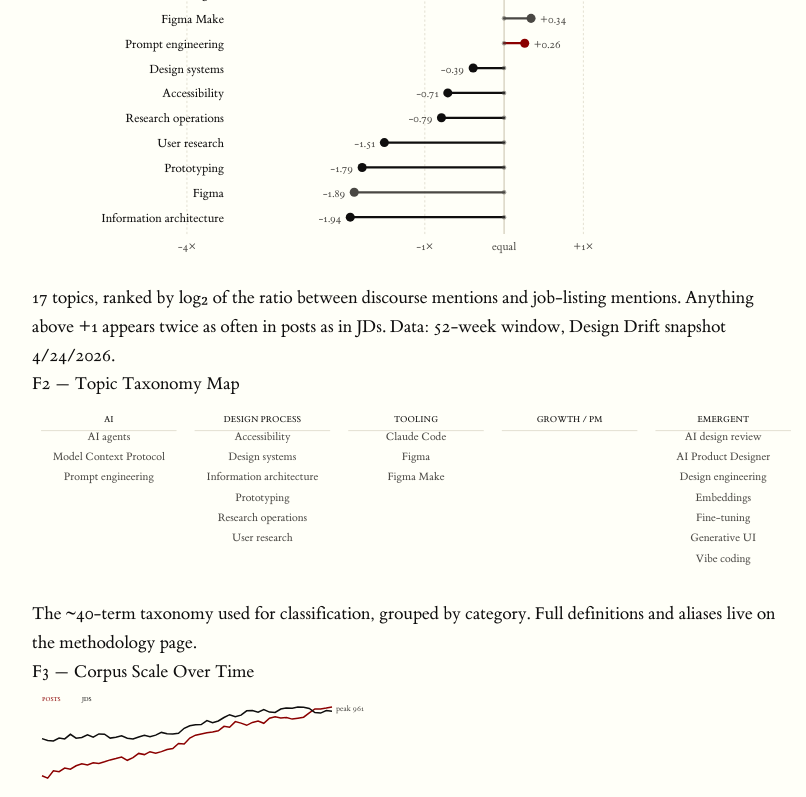
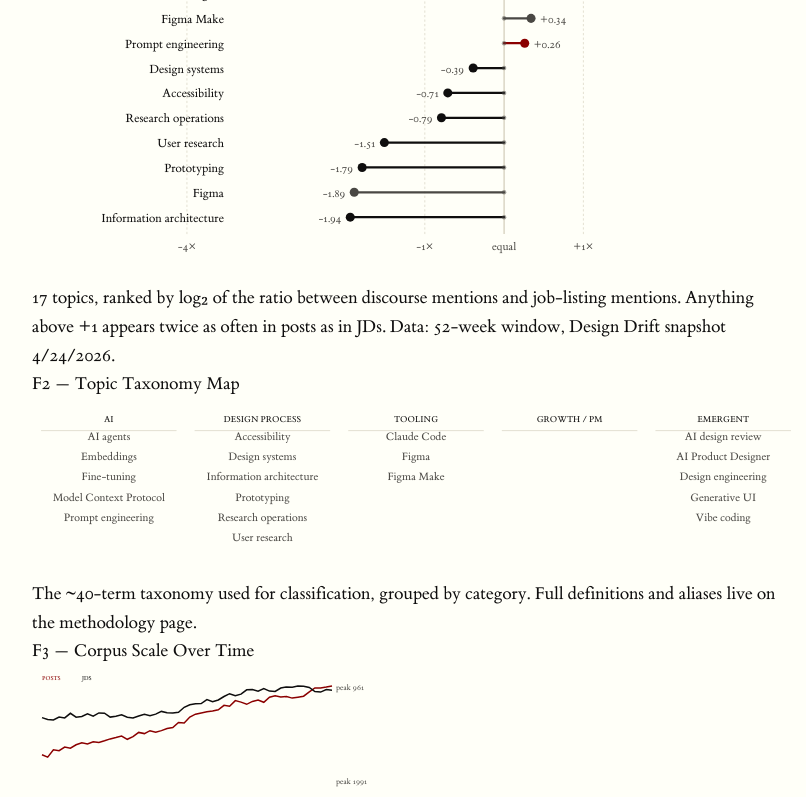
Before and after one commit to btighe428/briantighe-design-v2, a Next.js app: page /dev/figures/discourse-vs-hiring in a window 1280 px wide. Shown: the part 386-1183 px from the top of the page, without its empty margins (224-1030 px from the left). Built offline with nearby package versions, Linux system fonts and the light colour scheme.

Commit message:
fix(figures): read category directly from rows and excluded in taxonomy map

```diff
--- a/components/figures/discourse-vs-hiring/topic-taxonomy-map.tsx
+++ b/components/figures/discourse-vs-hiring/topic-taxonomy-map.tsx
@@ -14,14 +14,7 @@ const ROW_H = 18;
 const HEADER_H = 36;
 
 export function TopicTaxonomyMap({ data }: { data: GapReport }) {
-  const all = [
-    ...data.rows,
-    ...data.excluded.map((e) => ({
-      slug: e.slug,
-      label: e.label,
-      category: categoryFor(e.slug, data),
-    })),
-  ];
+  const all = [...data.rows, ...data.excluded];
   const byCategory = CATEGORIES.map((c) => ({
     ...c,
     topics: all
@@ -77,8 +70,3 @@ export function TopicTaxonomyMap({ data }: { data: GapReport }) {
     </figure>
   );
 }
-
-function categoryFor(slug: string, data: GapReport): string {
-  const row = data.rows.find((r) => r.slug === slug);
-  return row?.category ?? "emergent";
-}
```
